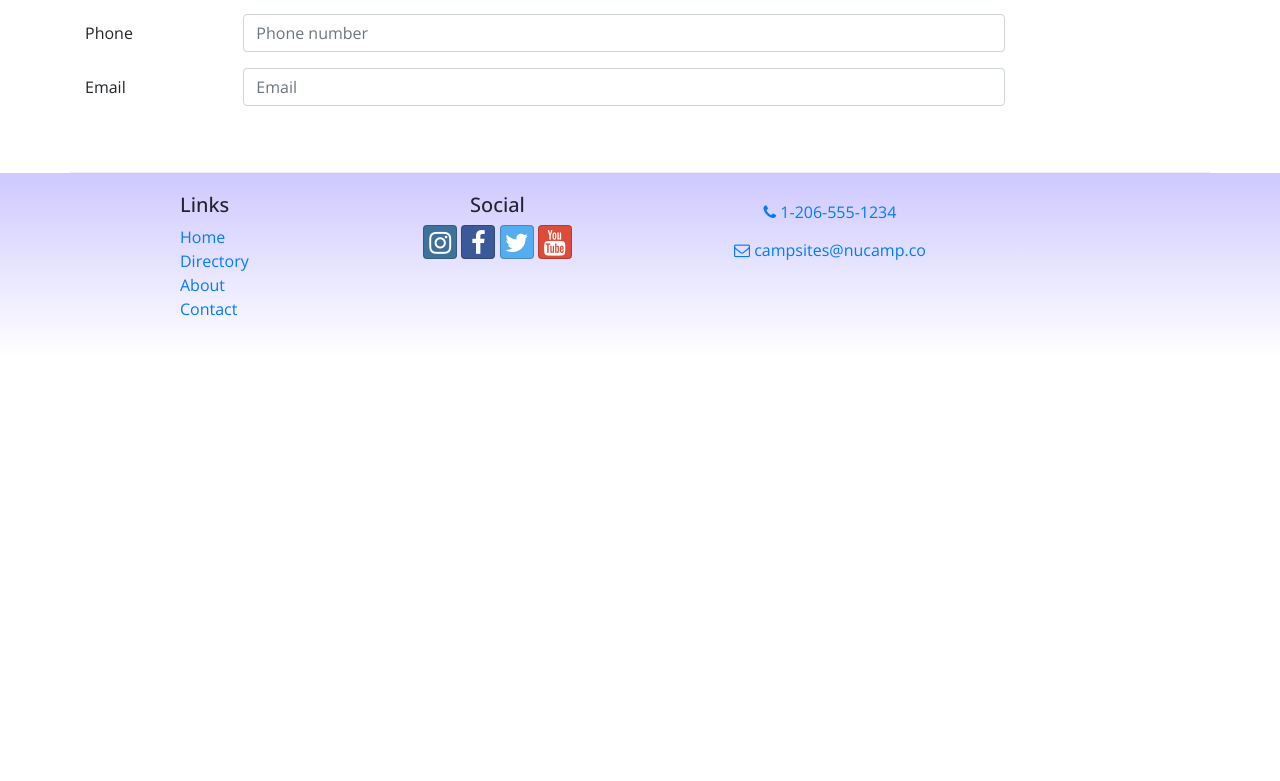
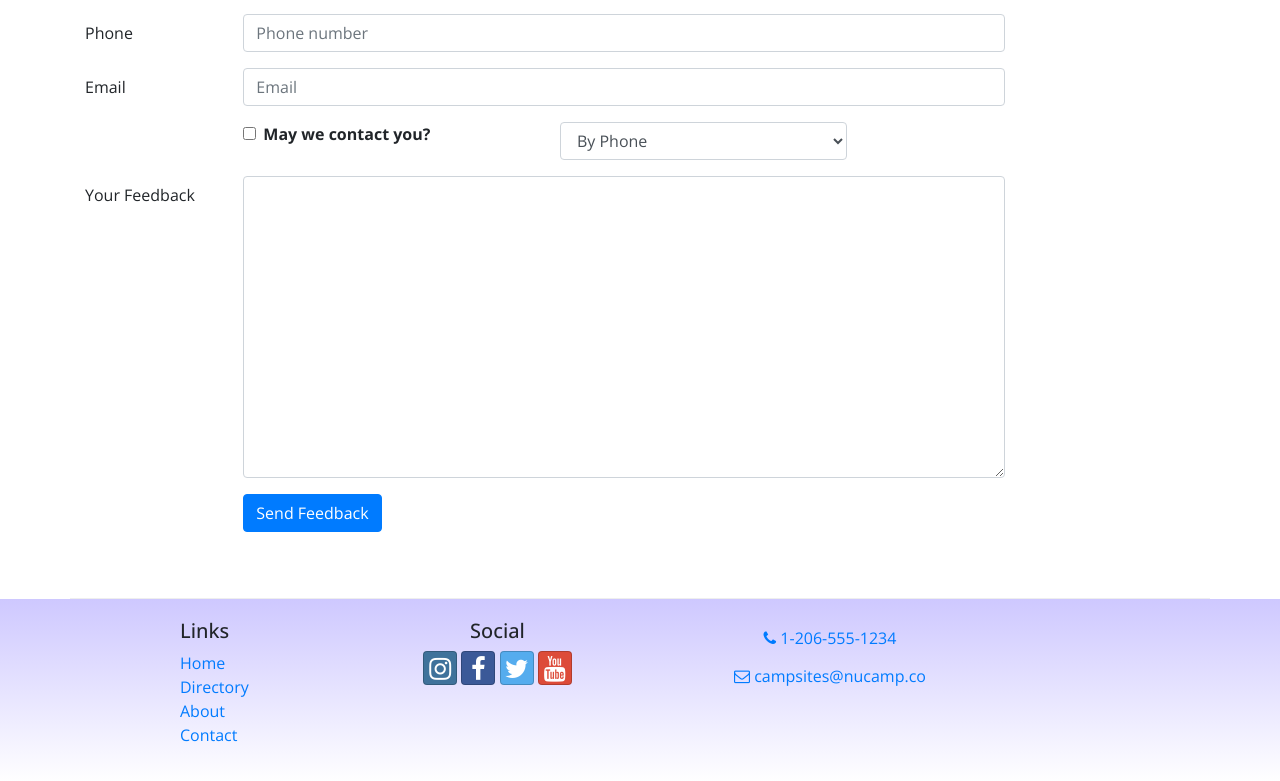
Before and after one commit to ydavidson2021/react-nucampsite, a React (Create React App) app: page /contactus in a window 1280 px wide. Shown: the part 792-1573 px from the top of the page. Before the commit the page ends 1149 px from the top, so only its background shows below. Built offline with nearby package versions, Linux system fonts and the light colour scheme.

Commit message:
Controlled Forms

```diff
--- a/src/components/ContactComponent.js
+++ b/src/components/ContactComponent.js
@@ -169,6 +169,43 @@ class Contact extends Component {
                                     <FormFeedback>{errors.email}</FormFeedback>
                                 </Col>
                             </FormGroup>
+                            <FormGroup row>
+                                <Col md={{size: 4, offset: 2}}>
+                                    <FormGroup check>
+                                        <Label check>
+                                            <Input type="checkbox"
+                                                name="agree"
+                                                checked={this.state.agree}
+                                                onChange={this.handleInputChange} /> {' '}
+                                            <strong>May we contact you?</strong>
+                                        </Label>
+                                    </FormGroup>
+                                </Col>
+                                <Col md={4}>
+                                    <Input type="select" name="contactType"
+                                            value={this.state.contactType}
+                                            onChange={this.handleInputChange}>
+                                        <option>By Phone</option>
+                                        <option>By Email</option>
+                                    </Input>
+                                </Col>
+                            </FormGroup>
+                            <FormGroup row>
+                                <Label htmlFor="feedback" md={2}>Your Feedback</Label>
+                                <Col md={10}>
+                                    <Input type="textarea" id="feedback" name="feedback"
+                                        rows="12"
+                                        value={this.state.feedback}
+                                        onChange={this.handleInputChange}></Input>
+                                </Col>
+                            </FormGroup>
+                            <FormGroup row>
+                                <Col md={{size: 10, offset: 2}}>
+                                    <Button type="submit" color="primary">
+                                        Send Feedback
+                                    </Button>
+                                </Col>
+                            </FormGroup>
                         </Form>
                     </div>
                 </div>
```
